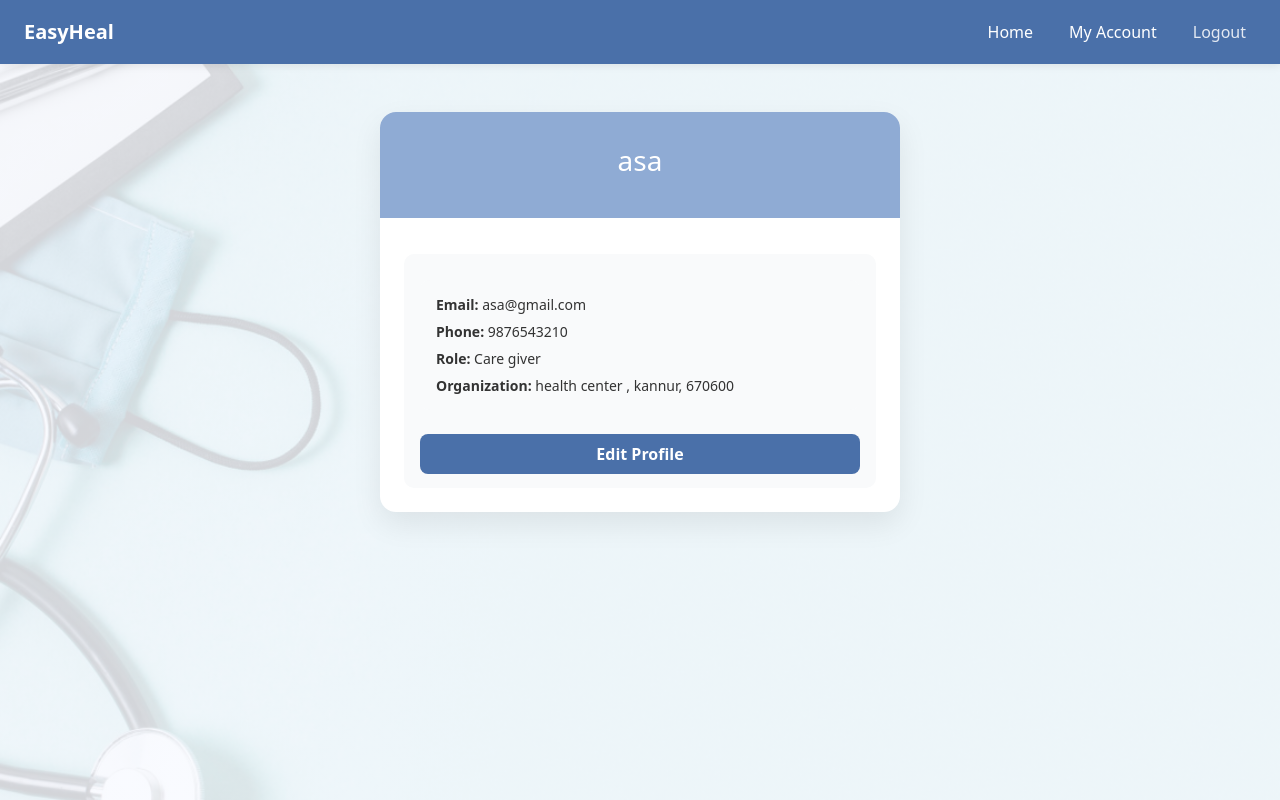
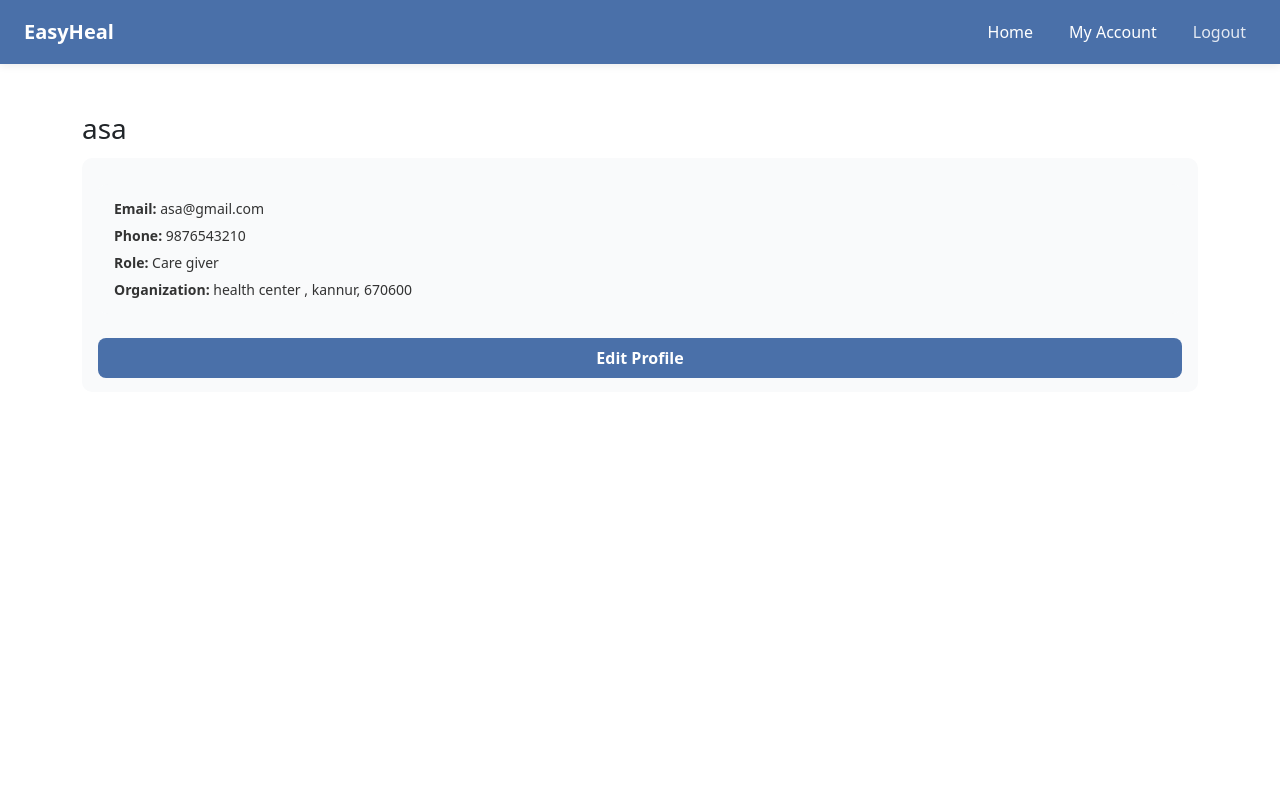
Before and after one commit to FaheemaTamton/EasyHeal, a Django app: page /account/ in a window 1280 px wide. Run offline with Django 5.2, Linux system fonts and the light colour scheme; a user stored in the database is signed in; data comes from the database, SQL or seed files in the repository.

Commit message:
Update EasyHeal

```diff
--- a/backend/templates/my_account.html
+++ b/backend/templates/my_account.html
@@ -24,44 +24,7 @@
       rgba(248, 250, 255, 0.85),
       rgba(248, 250, 255, 0.85)
     ),
-    url("{% static 'core/7.jpg' %}");
 
-  background-size: cover;
-  background-position: center;
-  background-repeat: no-repeat;
-}
-
-
-    .profile-card {
-       position: relative;
-       z-index: 1;
-      width: 100%;
-      max-width: 520px;
-      border-radius: 16px;
-      background: #ffffff;
-      box-shadow: 0 12px 30px rgba(0,0,0,0.08);
-      overflow: hidden;
-    }
-
-
-
-    .profile-header {
-      padding: 32px 24px;
-      background-color: var(--theme-color);
-      color: #ffffff;
-      text-align: center;
-    }
-
-    .profile-header h4 {
-      font-weight: 700;
-      margin-bottom: 4px;
-    }
-
-    .profile-header p {
-      font-size: 14px;
-      margin-bottom: 0;
-      opacity: 0.9;
-    }
 
     .profile-body {
       padding: 24px;
```
Also changed, not shown: backend/templates/alarm_ringing.html (+0 -17 lines), backend/templates/navbar.html (+0 -83 lines).
